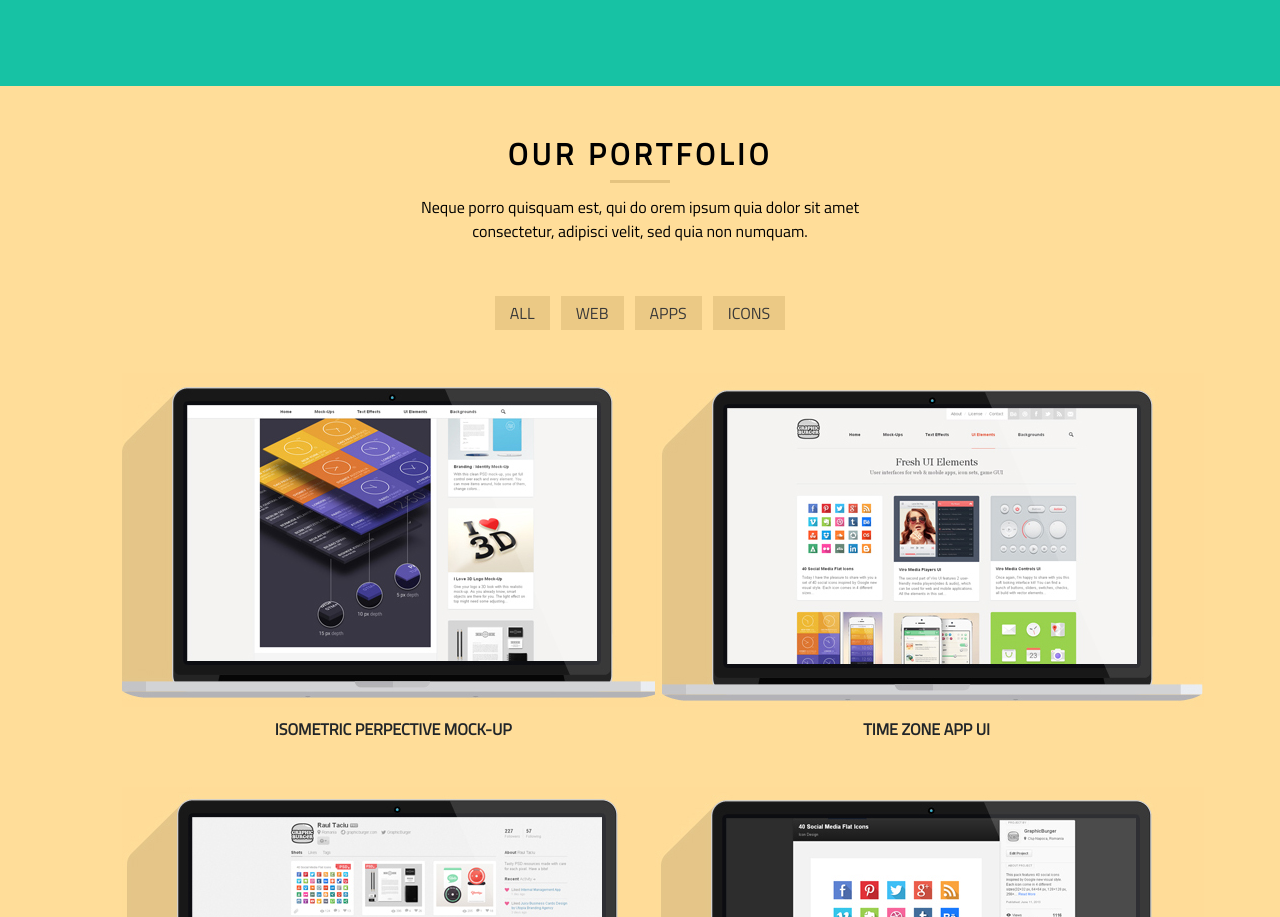
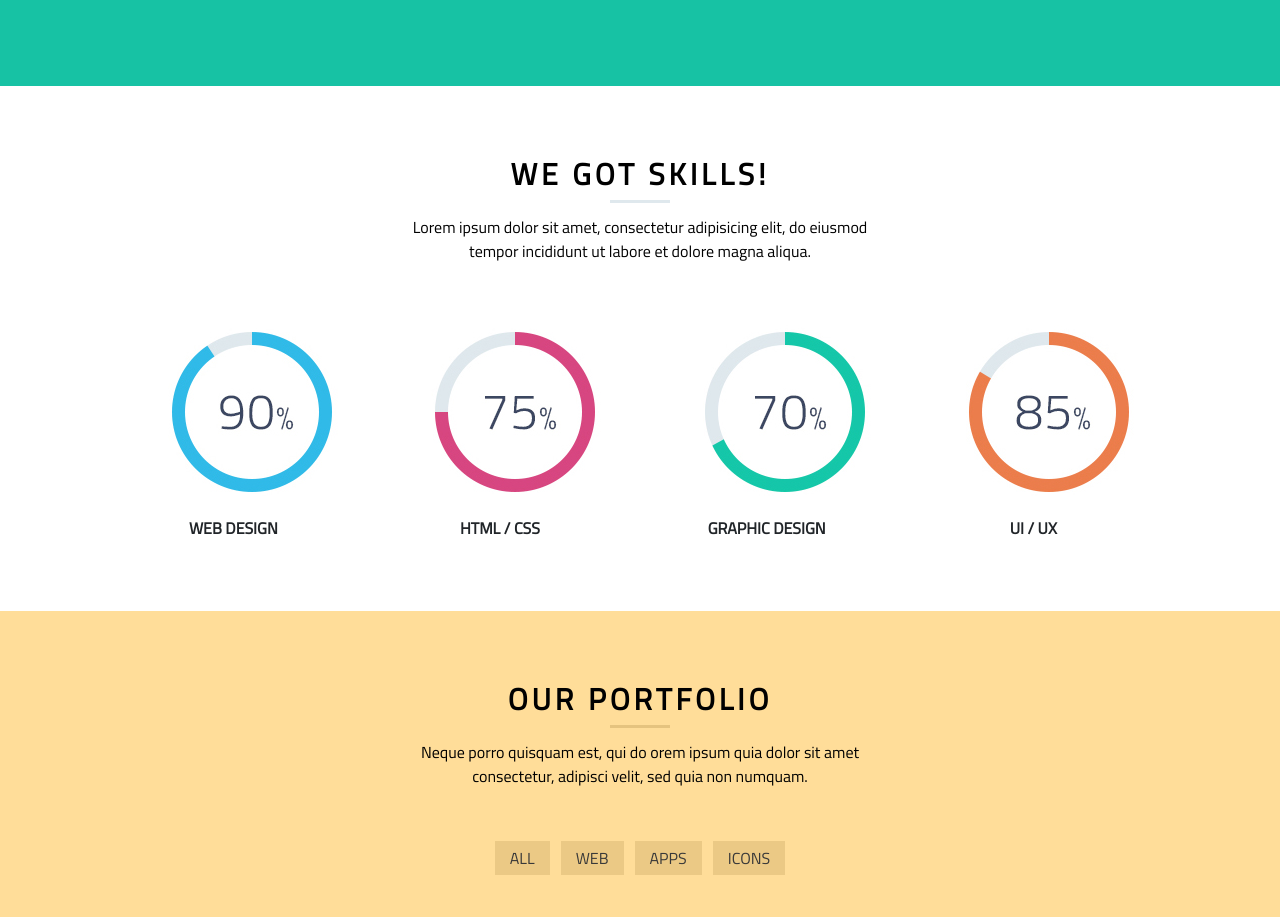
Before and after one commit to mayly9107/3er-Parcial, a plain HTML site: page index.html in a window 1280 px wide. Shown: the part 1354-2271 px from the top of the page. Drawn offline with Linux system fonts and the light colour scheme.

Commit message:
Actualizacion de la seccion skill Título + Párrafo

```diff
--- a/estilos.css
+++ b/estilos.css
@@ -119,6 +119,18 @@ body{
     color: white;
     margin-right: -9px;
   }
+  /*Skills */
+  #skill{
+    background-color: #fff;
+  }
+  .marginimg{
+    margin-left: 50px;
+  }
+  .skillmargin{
+    margin-top: 45px;
+    margin-bottom: 55px;
+
+  }
    /*Portfolio*/
   #Portfolio{
     background-color: #ffdd99;
@@ -158,7 +170,7 @@ body{
   }
 
 .font1, .font2, .fontsection7, .fontsection6{
-    margin-top: 50px;
+    margin-top: 70px;
     color: #fff;
     text-align: center;
     font-size: 30px;
@@ -173,7 +185,7 @@ body{
   letter-spacing: 3px;
 }
 
-.line, .line2{
+.line, .line2, .line3{
     justify-content: center;
     width: 60px;
     border-bottom:  3px  solid #273a71;
@@ -182,6 +194,9 @@ body{
 }
 .line2{
   border-bottom: 3px solid #e5c37f;
+}
+.line3{
+  border-bottom: 3px solid #dfe8ed;
 }
 .font1, .font2{
   font-size: 16px;
--- a/index.html
+++ b/index.html
@@ -86,6 +86,34 @@
 
 </div>
 </div>
+<!--Seccion Skill-->
+<div id="skill" class="container-fluid">
+	<div class="row">
+		<div class="col-md-8 offset-md-2">
+			<h3 class="fontsection6">WE GOT SKILLS!</h3>
+			<div class="line3"></div>
+			<p class="font2">Lorem ipsum dolor sit amet, consectetur adipisicing elit, do eiusmod </br>tempor incididunt ut labore et dolore magna aliqua.</p>
+		</div>
+	</div>
+	<div class="row skillmargin">
+		<div class="col-md-2 offset-md-1">
+			<img src="img/90.jpg">
+			<p class="font">WEB DESIGN</p>
+		</div>
+		<div class="col-md-3">
+			<img class="marginimg" src="img/75.jpg">
+			<p class="font">HTML / CSS</p>
+		</div>
+		<div class="col-md-2">
+			<img src="img/70.jpg">
+			<p class="font">GRAPHIC DESIGN</p>
+		</div>
+		<div class="col-md-3">
+			<img class="marginimg" src="img/85.jpg">
+			<p class="font">UI / UX</p>
+		</div>
+	</div>
+</div>
 <!--Seccion Portfolio-->
 <div id="Portfolio" class="container-fluid ">
 	<div class="row">
```
Also changed, not shown: img/70.jpg (added), img/75.jpg (added), img/85.jpg (added), img/90.jpg (added).
